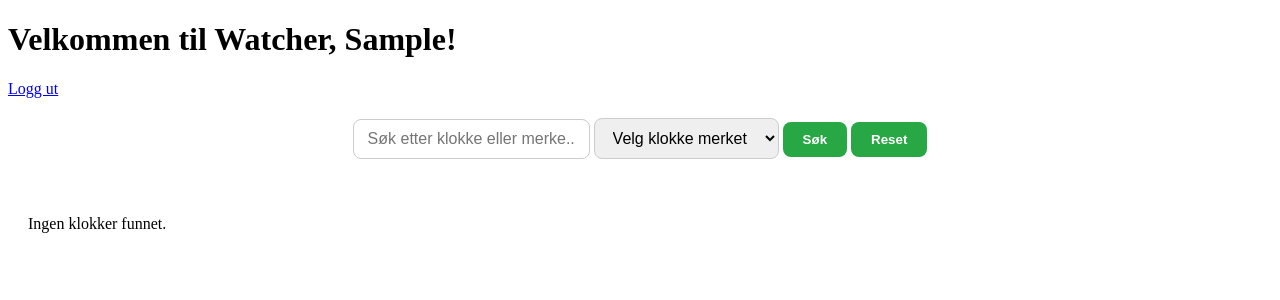
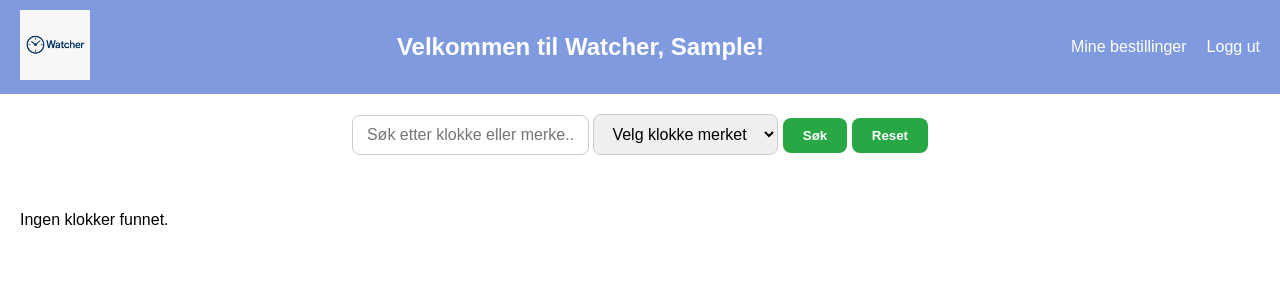
Before and after one commit to StormFire0G/2IT-Eksamen, a Flask app: page /dashboard in a window 1280 px wide. Shown: the top 300 px of the page. Run offline with Flask 3, Linux system fonts and the light colour scheme; the visitor is signed in with stand-in values (Sample User, id 1); data that the repository does not hold is empty.

Commit message:
Navbar, Nydatabase, Livesearch

```diff
--- a/app.py
+++ b/app.py
@@ -8,7 +8,7 @@ from flask_bcrypt import Bcrypt
 from flask_admin import Admin, AdminIndexView
 from flask_admin.contrib.sqla import ModelView
 from datetime import datetime  # For å tidsstemple bestillinger
-import os  # For å håndtere loggfil
+import os  # For å håndtere loggfil (ikke lenger i bruk, beholdt i tilfelle)
 
 app = Flask(__name__)
 app.config['SQLALCHEMY_DATABASE_URI'] = 'mariadb+pymysql://brukernavn:passord@127.0.0.1/user_database'
@@ -28,13 +28,25 @@ class User(db.Model, UserMixin):
     password = db.Column(db.String(150), nullable=False)
     is_admin = db.Column(db.Boolean, default=False)  # Er admin?
 
+# Modell for klokker
 class Watch(db.Model):
-    id = db.Column(db.Integer, primary_key=True)  # Unik ID for klokken
-    name = db.Column(db.String(150), nullable=False)  # Navn på klokken
-    brand = db.Column(db.String(150), nullable=False)  # Merke på klokken
-    quantity = db.Column(db.Integer, nullable=False)  # Antall som er igjen
-    price = db.Column(db.Float, nullable=False)  # Pris på klokken
+    id = db.Column(db.Integer, primary_key=True)
+    name = db.Column(db.String(150), nullable=False)
+    brand = db.Column(db.String(150), nullable=False)
+    quantity = db.Column(db.Integer, nullable=False)
+    price = db.Column(db.Float, nullable=False)
     image_filename = db.Column(db.String(200))
+
+# Ny modell for bestillinger
+class Order(db.Model):
+    id = db.Column(db.Integer, primary_key=True)
+    user_id = db.Column(db.Integer, db.ForeignKey('user.id'), nullable=False)
+    watch_id = db.Column(db.Integer, db.ForeignKey('watch.id'), nullable=False)
+    quantity = db.Column(db.Integer, nullable=False)
+    total_price = db.Column(db.Float, nullable=False)
+    timestamp = db.Column(db.DateTime, default=datetime.utcnow)
+    user = db.relationship('User', backref='orders')
+    watch = db.relationship('Watch', backref='orders')
 
 # Hindrer at andre kan logge inn som admin
 @login.user_loader
@@ -47,39 +59,54 @@ class MyAdminIndexView(AdminIndexView):
         return current_user.is_authenticated and current_user.is_admin
 
     def inaccessible_callback(self, name, **kwargs):
-        # Sender deg til innloggingssiden hvis brukeren ikke har tilgang
         return redirect(url_for('login', next=request.url))
 
 # Tilpasser admin-visningen for modeller
 class AdminModelView(ModelView):
     def is_accessible(self):
-        # Sjekker om brukeren har admin-rettigheter
         return current_user.is_authenticated and getattr(current_user, 'is_admin', False)
 
     def inaccessible_callback(self, name, **kwargs):
-        # Sender deg til innloggingssiden hvis brukeren ikke har tilgang
         return redirect(url_for('login', next=request.url))
 
-#hva som vises i Admin panel
-admin = Admin(app, index_view=MyAdminIndexView())  # Bruker vår custom admin-hovedside
-admin.add_view(AdminModelView(User, db.session))   # Legger til User i admin-panel
-admin.add_view(ModelView(Watch, db.session))  # Legger til Watch i admin-panel
+#Kan se hvem og som har bestil hva, og kan fjerne det i admin panel
+class OrderAdminView(AdminModelView):
+    column_list = ['id', 'user_info', 'watch.name', 'quantity', 'total_price', 'timestamp']
+    column_labels = {
+        'user_info': 'Bruker (ID / navn)',
+        'watch.name': 'Klokke',
+        'quantity': 'Antall',
+        'total_price': 'Totalpris',
+        'timestamp': 'Tidspunkt'
+    }
+
+    def _user_info_formatter(self, context, model, name):
+        return f"{model.user_id} / {model.user.username}"
+
+    column_formatters = {
+        'user_info': _user_info_formatter
+    }
+
+admin = Admin(app, index_view=MyAdminIndexView())
+admin.add_view(AdminModelView(User, db.session))
+admin.add_view(ModelView(Watch, db.session))
+admin.add_view(OrderAdminView(Order, db.session))  # Legger til Order i admin-panel
 
 # Skjema for registrering
 class RegisterForm(FlaskForm):
-    username = StringField('Username', validators=[DataRequired(), Length(min=2, max=150)], render_kw={"placeholder": "Username"}) #Setter inn brukernavn og krever at minst skal ha 3 karakterer
-    password = PasswordField('Password', validators=[DataRequired(), Length(min=8, max=150)], render_kw={"placeholder": "Password"}) #Setter inn passord og krever at minst skal ha 8 karakterer
+    username = StringField('Username', validators=[DataRequired(), Length(min=2, max=150)], render_kw={"placeholder": "Username"})
+    password = PasswordField('Password', validators=[DataRequired(), Length(min=8, max=150)], render_kw={"placeholder": "Password"})
     submit = SubmitField('Register')
 
     def validate_username(self, username):
-        existing_user_username = User.query.filter_by(username=username.data).first() #Skjekker om det er liknende brukernavn i databasen
+        existing_user_username = User.query.filter_by(username=username.data).first()
         if existing_user_username:
             raise ValidationError('Brukernavn er tatt. Prøv en annen brukernavn')
 
 # Skjema for innlogging
 class LoginForm(FlaskForm):
-    username = StringField('Username', validators=[DataRequired(), Length(min=2, max=150)], render_kw={"placeholder": "Username"}) #Setter inn brukernavn og krever at minst skal ha 3 karakterer
-    password = PasswordField('Password', validators=[DataRequired(), Length(min=8, max=150)], render_kw={"placeholder": "Password"}) #Setter inn passord og krever at minst skal ha 8 karakterer
+    username = StringField('Username', validators=[DataRequired(), Length(min=2, max=150)], render_kw={"placeholder": "Username"})
+    password = PasswordField('Password', validators=[DataRequired(), Length(min=8, max=150)], render_kw={"placeholder": "Password"})
     submit = SubmitField('Login')
 
 @app.route('/')
@@ -90,15 +117,15 @@ def home():
 def login():
     form = LoginForm()
     if form.validate_on_submit():
-        user = User.query.filter_by(username=form.username.data).first() #Skjekker om bruker er i database
-        if user and Bcrypt.check_password_hash(user.password, form.password.data): #Sjekker om passordet er korrekt/sammenlikner krypteringenstilen til passordet vi skrev inn
+        user = User.query.filter_by(username=form.username.data).first()
+        if user and Bcrypt.check_password_hash(user.password, form.password.data):
             login_user(user)
             next_page = request.args.get('next')
             return redirect(next_page) if next_page else redirect(url_for('dashboard'))
 
     return render_template('login.html', form=form)
 
-@app.route('/logout', methods=['GET', 'POST']) # Logger ut bruker
+@app.route('/logout', methods=['GET', 'POST'])
 @login_required
 def logout():
     logout_user()
@@ -108,7 +135,6 @@ def logout():
 @login_required
 def dashboard():
     query = Watch.query
-    # Henter søk og skjekker søk og merke
     search = request.args.get('search')
     brand = request.args.get('brand')
 
@@ -121,11 +147,17 @@ def dashboard():
         query = query.filter_by(brand=brand)
 
     watches = query.all()
-
     all_brands = db.session.query(Watch.brand).distinct().all()
     return render_template('dashboard.html', watches=watches, brands=[b[0] for b in all_brands])
 
-#Sender deg til at du har kjøpt klokken/ at den er bestilt
+#Se hva current_user har bestilt
+@app.route('/my_orders')
+@login_required
+def my_orders():
+    orders = Order.query.filter_by(user_id=current_user.id).order_by(Order.timestamp.desc()).all()
+    return render_template('my_orders.html', orders=orders)
+
+# Endret for å lagre bestillinger i database
 @app.route('/order/<int:watch_id>', methods=['GET', 'POST'])
 @login_required
 def order_watch(watch_id):
@@ -145,12 +177,10 @@ def order_watch(watch_id):
 
         total_price = quantity * watch.price
         watch.quantity -= quantity
+
+        new_order = Order(user_id=current_user.id, watch_id=watch.id, quantity=quantity, total_price=total_price)
+        db.session.add(new_order)
         db.session.commit()
-
-        # Logger bestillingen til fil
-        with open('orders.log', 'a', encoding='utf-8') as f:
-            f.write(f"{datetime.now().strftime('%Y-%m-%d %H:%M:%S')} - Bruker: {current_user.username}, "
-                    f"Bestilte: {quantity} x {watch.name} ({watch.brand}), Totalt: {total_price:.2f} kr\n")
 
         return render_template('success.html', message=f"Du har bestilt {quantity} stk. {watch.name} for totalt {total_price:.2f} kr.", back_url=url_for('dashboard'))
 
@@ -171,17 +201,16 @@ def view_orders():
 
     return render_template('orders_log.html', log_entries=log_entries)
 
-@app.route('/register', methods=['GET', 'POST']) # Registrerer ny bruker
+@app.route('/register', methods=['GET', 'POST'])
 def register():
     form = RegisterForm()
     if form.validate_on_submit():
-        hashed_password = Bcrypt.generate_password_hash(form.password.data) #Krypterer passordet
-        new_user = User(username=form.username.data, password=hashed_password) #lager ny bruker
+        hashed_password = Bcrypt.generate_password_hash(form.password.data)
+        new_user = User(username=form.username.data, password=hashed_password)
         db.session.add(new_user)
         db.session.commit()
         return redirect(url_for('login'))
     return render_template('register.html', form=form)
 
-
 if __name__ == '__main__':
     app.run(debug=True, host="0.0.0.0", port=5001)
--- /dev/null
+++ b/static/css/navbar.css
@@ -0,0 +1,41 @@
+/* General styling for the navbar */
+body {
+    margin: 0;
+    font-family: Arial, sans-serif;
+}
+
+.navbar {
+    display: flex;
+    justify-content: space-between;
+    align-items: center;
+    background-color: #7f9ade;
+    padding: 10px 20px;
+    color: white;
+}
+
+.logo img {
+    height: 70px;
+}
+
+.nav-links {
+    list-style: none;
+    display: flex;
+    gap: 20px;
+    margin: 0;
+    padding: 0;
+}
+
+.nav-links li {
+    display: inline;
+}
+
+.nav-links a {
+    text-decoration: none;
+    color: white;
+    font-size: 16px;
+    transition: color 0.3s ease;
+}
+
+.nav-links a:hover {
+    color: #007bff;
+}
--- a/templates/dashboard.html
+++ b/templates/dashboard.html
@@ -4,15 +4,17 @@
     <meta charset="UTF-8">
     <title>Dashboard</title>
     <link rel="stylesheet" href="{{ url_for('static', filename='css/dashboard.css') }}">
+    <link rel="stylesheet" href="{{ url_for('static', filename='css/navbar.css') }}">
 </head>
 <body>
 
-<h1>Velkommen til Watcher, {{ current_user.username|capitalize }}!</h1>
+<!-- Inkluderer navbar -->
+{% include 'navbar.html' %}
+
 
 {% if current_user.is_admin %}
     <a href="{{ url_for('view_orders') }}">Se bestillingslogg</a><br>
 {% endif %}
-<a href="{{ url_for('logout') }}">Logg ut</a>
 
 <div class="search-bar">
     <form method="GET" action="{{ url_for('dashboard') }}" id="search-form">
@@ -50,7 +52,5 @@
     {% endif %}
 </div>
 
-
-
 </body>
 </html>
--- /dev/null
+++ b/templates/navbar.html
@@ -0,0 +1,29 @@
+<!DOCTYPE html>
+<html lang="en">
+<head>
+    <meta charset="UTF-8">
+    <meta name="viewport" content="width=device-width, initial-scale=1.0">
+    <title>Navbar</title>
+    <link rel="stylesheet" href="{{ url_for('static', filename='css/navbar.css') }}">
+</head>
+<body>
+    <nav class="navbar">
+        <!-- Logo -->
+        <div class="logo">
+            <a href="{{ url_for('dashboard') }}">
+                <img src="{{ url_for('static', filename='images/logo.png') }}" alt="Logo">
+            </a>
+        </div>
+        <!-- Links -->
+        <div class="velkommen"><h1>Velkommen til Watcher, {{ current_user.username|capitalize }}!</h1></div>
+        <ul class="nav-links">
+            {% if current_user.is_authenticated %}
+                <li><a href="{{ url_for('my_orders') }}">Mine bestillinger</a></li>
+                <li><a href="{{ url_for('logout') }}">Logg ut</a></li>
+            {% else %}
+                <li><a href="{{ url_for('login') }}">Logg inn</a></li>
+            {% endif %}
+        </ul>
+    </nav>
+</body>
+</html>
```
Also changed, not shown: templates/my_orders.html (added, +44 -0 lines), static/images/51adce83-7c4f-4dca-a971-bd7fd82449b1.png (added), static/images/logo.png (added), 1 other file.
